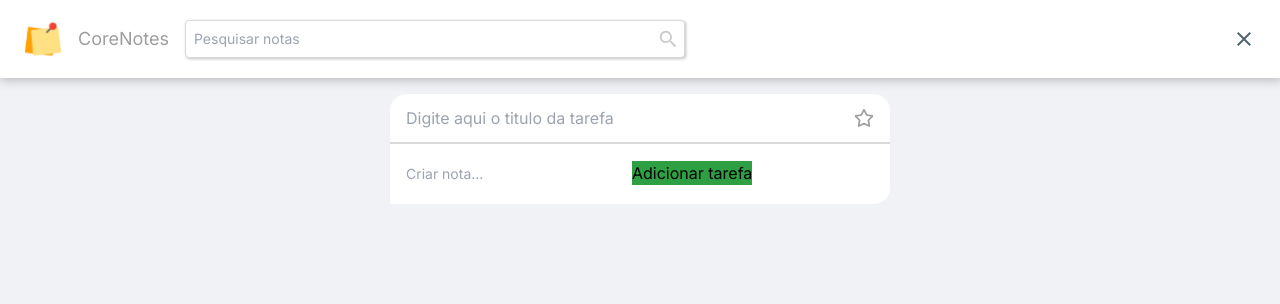
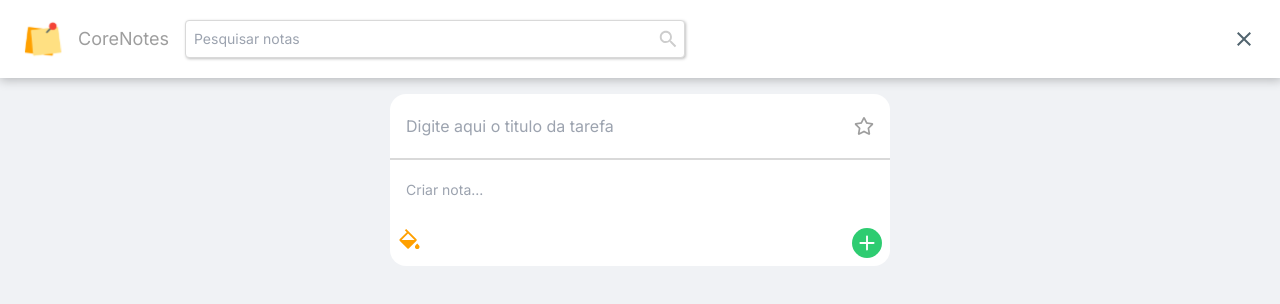
Before and after one commit to devjoselima/corelab-frontend, a React (Vite) app: page / in a window 1280 px wide. Shown: the top 304 px of the page. Built offline with nearby package versions, Linux system fonts and the light colour scheme; no server answers.

Commit message:
style: styling button add task

```diff
--- a/src/components/TaskInput/index.tsx
+++ b/src/components/TaskInput/index.tsx
@@ -4,6 +4,8 @@ import { toast } from 'sonner'
 import TaskContext from '../../context/TaskContext'
 
 import { FaRegStar, FaStar } from 'react-icons/fa'
+import { RiPaintFill } from 'react-icons/ri'
+import { IoIosAdd } from 'react-icons/io'
 
 export const TaskInput = () => {
     const { createTask } = useContext(TaskContext)
@@ -32,8 +34,8 @@ export const TaskInput = () => {
         setIsFavorited((prevState) => !prevState)
     }
     return (
-        <div className="md:w-[500px] bg-white mt-4 mb-5 w-80 mx-auto rounded-2xl">
-            <div className="flex items-center py-3 px-4 justify-between border-b-2 border-b-gray100 w-full">
+        <div className="md:w-[500px] bg-white mt-4 mb-10 w-80 mx-auto rounded-2xl">
+            <div className="flex items-center py-5 px-4 justify-between border-b-2 border-b-gray100 w-full">
                 <input
                     type="text"
                     placeholder="Digite aqui o titulo da tarefa"
@@ -58,18 +60,26 @@ export const TaskInput = () => {
             <input
                 type="text "
                 placeholder="Criar nota..."
-                className="px-4 py-5 outline-none bg-transparent text-sm"
+                className="px-4 py-5 outline-none bg-transparent text-sm block"
                 onChange={(e) => setTaskDescription(e.target.value)}
                 required
             />
+
+            <div className="flex w-full justify-between p-2">
+                <RiPaintFill
+                    size={22}
+                    className="text-orange400 cursor-pointer"
+                />
+
                 <button
-                className="bg-success"
+                    className="bg-[#2ecc71] hover:bg-[#27ae60] text-white font-bold  text-sm rounded-full transition duration-300"
                     onClick={() =>
                         handleAddTask(taskTitle, taskDescription, isFavorited)
                     }
                 >
-                Adicionar tarefa
+                    <IoIosAdd size={30} />
                 </button>
+            </div>
         </div>
     )
 }
```
Lines whose indentation alone changed are shown as unchanged.
